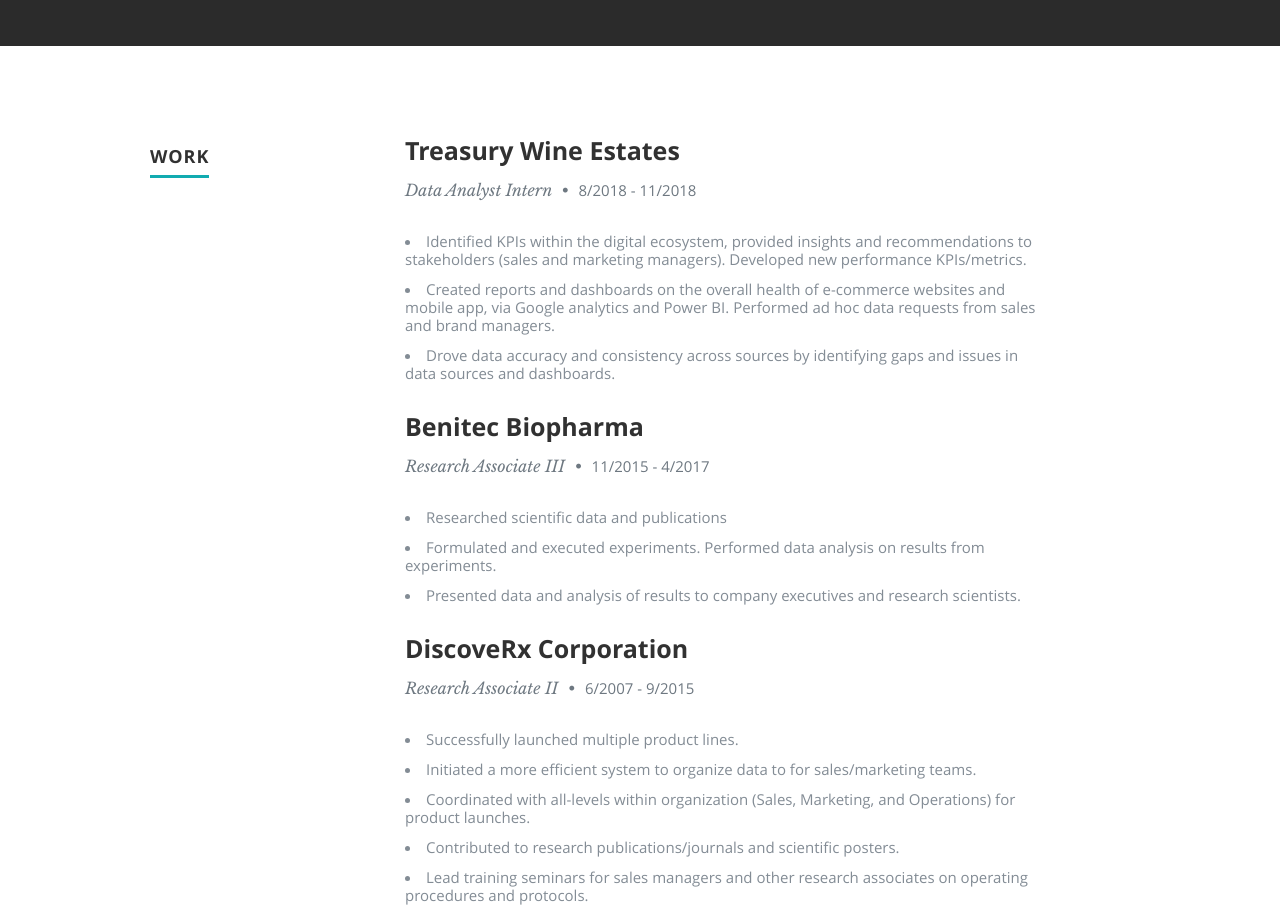
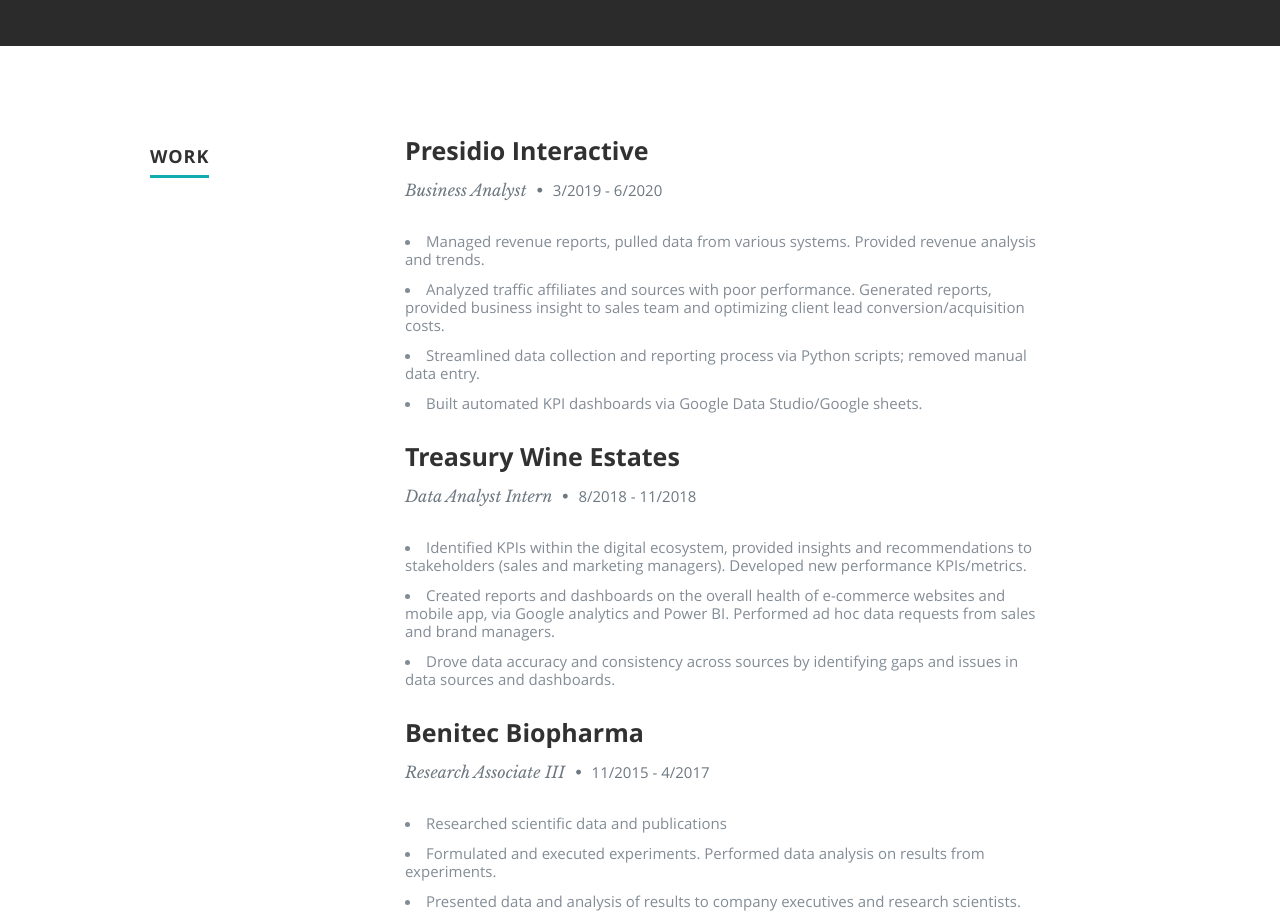
Before and after one commit to a10doan/a10doan.github.io, a plain HTML site: page index.html in a window 1280 px wide. Shown: the part 1540-2452 px from the top of the page. Drawn offline with nearby package versions, Linux system fonts and the light colour scheme.

Commit message:
Update index.html

```diff
--- a/index.html
+++ b/index.html
@@ -156,6 +156,16 @@
                <div class="row item">
 
                   <div class="twelve columns">
+
+		     <h3>Presidio Interactive</h3>
+                      <p class="info">Business Analyst <span>&bull;</span> <em class="date">3/2019 - 6/2020</em></p>
+
+                      <p>
+                      <li>Managed revenue reports, pulled data from various systems.  Provided revenue analysis and trends.  </li>
+                      <li>Analyzed traffic affiliates and sources with poor performance.  Generated reports, provided business insight to sales team and optimizing client lead conversion/acquisition costs.</li>
+                      <li>Streamlined data collection and reporting process via Python scripts; removed manual data entry.</li>
+		      <li>Built automated KPI dashboards via Google Data Studio/Google sheets.</li>
+                      </p>
 
 	             <h3>Treasury Wine Estates</h3>
                       <p class="info">Data Analyst Intern <span>&bull;</span> <em class="date">8/2018 - 11/2018</em></p>
```
Lines whose indentation alone changed are shown as unchanged.
